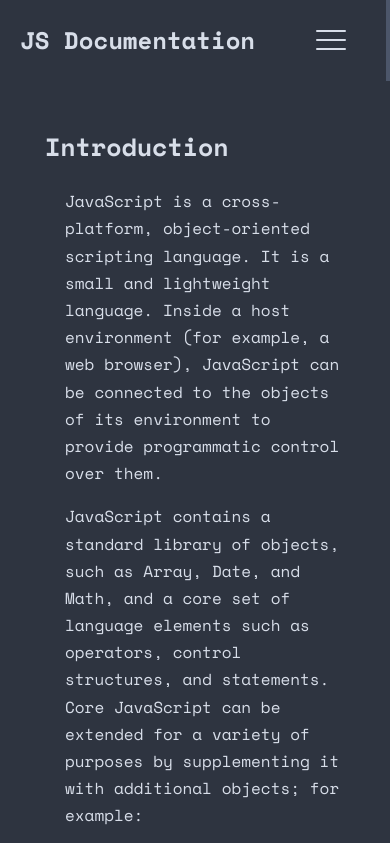
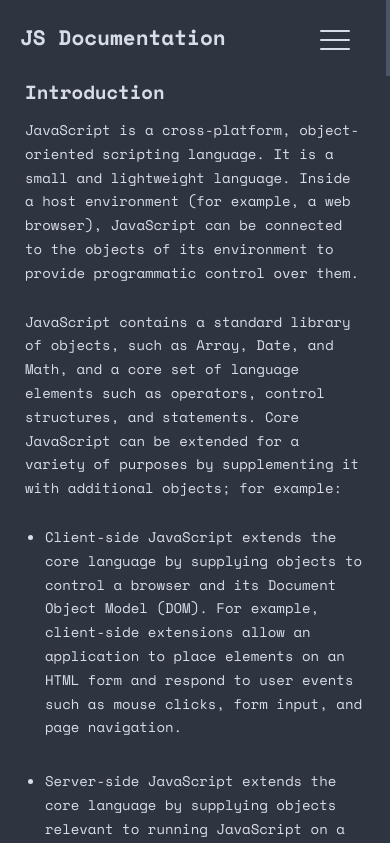
Before and after one commit to cmendez20/technical-documentation-page, a plain HTML site: page index.html in a window 390 px wide. Shown: the top 843 px of the page. Drawn offline with nearby package versions, Linux system fonts and the light colour scheme.

Commit message:
implemented fixed sidebar and finished project

```diff
--- a/index.html
+++ b/index.html
@@ -3,15 +3,15 @@
 <head>
   <meta charset="UTF-8">
   <meta name="viewport" content="width=device-width, initial-scale=1.0">
-  <title>Technical Documentation Page</title>
+  <title>JavaScript Documentation Page</title>
   <link href="https://fonts.googleapis.com/css2?family=Space+Mono:wght@400;700&display=swap"
     rel="stylesheet">
   <link rel="stylesheet" href="./css/main.css">
 </head>
 <body>
   <div class="container">
-    <nav id="navbar">
-      <header id="header"><a href="#">JS Documentation</a></header>
+    <nav id="navbar" name="top">
+      <header onclick="topFunction()" id="header"><a href="">JS Documentation</a></header>
       <a href="#" class="toggle-button">
         <span class="toggle-button__bar"></span>
         <span class="toggle-button__bar"></span>
@@ -100,7 +100,7 @@
         </section>
 
         <section id="hello_world" class="main-section">
-          <header class="main-section__header">Hello world</header>
+          <header class="main-section__header">Hello World</header>
           <p class="main-section__paragraph main-section__code-text">
             To get started with writing JavaScript, open the Scratchpad and write your first "Hello world"
             JavaScript code:
@@ -203,6 +203,9 @@
             </code>
           </pre>
         </section>
+
+        <!-- <a class="to-top-button" href="#top">Go back to top</a> -->
+        <button onclick="topFunction()" id="myBtn" title="Go to top">Top</button>
     </main>
   </div>
   <script src="./scripts.js"></script>
--- a/scripts.js
+++ b/scripts.js
@@ -4,3 +4,22 @@ const navbarLinks = document.getElementsByClassName('navbar-links')[0];
 toggleButton.addEventListener('click', () => {
   navbarLinks.classList.toggle('active');
 })
+
+mybutton = document.getElementById("myBtn");
+
+// When the user scrolls down 20px from the top of the document, show the button
+window.onscroll = function () { scrollFunction() };
+
+function scrollFunction() {
+  if (document.body.scrollTop > 20 || document.documentElement.scrollTop > 20) {
+    mybutton.style.display = "block";
+  } else {
+    mybutton.style.display = "none";
+  }
+}
+
+// When the user clicks on the button, scroll to the top of the document
+function topFunction() {
+  document.body.scrollTop = 0; // For Safari
+  document.documentElement.scrollTop = 0; // For Chrome, Firefox, IE and Opera
+}
--- a/scss/_globals.scss
+++ b/scss/_globals.scss
@@ -7,6 +7,11 @@
 html {
   font-size: 62.5%;
   box-sizing: border-box;
+  scroll-behavior: smooth;
+
+  &::-webkit-scrollbar {
+    display: none;
+  }
 }
 
 body {
@@ -15,18 +20,6 @@ body {
   line-height: 1.7;
   font-family: 'Space Mono', monospace;
   color: var(--color-nord-white);
-
-  &::-webkit-scrollbar {
-    width: .3rem;
-  }
-
-  &::-webkit-scrollbar-track {
-    background: var(--color-nord-light-black);
-  }
-
-  &::-webkit-scrollbar-thumb {
-    background: var(--color-nord-frost-blue);
-  }
 }
 
 .container {
@@ -40,9 +33,7 @@ body {
   border-right: 4px solid var( --color-nord-light-black);
   display: flex;
   flex-direction: column;
-  // position: fixed;
-  // flex-wrap: wrap;
-  // align-content: flex-start;
+  min-height: 100vh;
 
   & a {
     color: var(--color-nord-white);
@@ -86,31 +77,33 @@ body {
 ////////// STYLING THE MAIN SECTION
 
 #main-doc {
-  margin: 4.5rem;
-  flex: 0 0 140rem;
+  // margin: 4.5rem 0 4.5rem 4.5rem;
+  padding: 4.5rem 0 4.5rem 4.5rem;
+  flex: 1;
+  overflow-y: scroll;
+  height: 100vh;
+
+  &::-webkit-scrollbar {
+    width: .3rem;
+  }
+
+  &::-webkit-scrollbar-track {
+    background: var(--color-nord-light-black);
+  }
+
+  &::-webkit-scrollbar-thumb {
+    background: var(--color-nord-frost-blue);
+    border-radius: 100px;
+  }
 
   & section:not(:last-of-type) {
     margin-bottom: 4rem;
   }
-
-  @media only screen and (max-width: 1700px) {
-    flex: 0 0 120rem;
-  }
-
-  @media only screen and (max-width: 1500px) {
-    flex: 0 0 100rem;
-  }
-
-  @media only screen and (max-width: 1300px) {
-    flex: 0 0 90rem;
-  }
-
-  @media only screen and (max-width: 1200px) {
-    flex: 0 0 75rem;
-  }
 }
 
 .main-section {
+  margin-right: 12rem;
+
   &__header {
     font-size: 2.5rem;
     font-weight: 700;
@@ -126,7 +119,6 @@ body {
   }
 
   &__list {
-    list-style-position: inside;
     margin-left: 4rem;
 
     &__item:not(:last-child) {
@@ -144,6 +136,10 @@ body {
     margin-bottom: 0rem;
   }
 
+
+//////////////////////////////////////////////
+////////// STYLING CODE BLOCKS
+
 pre code {
   background-color: var( --color-nord-light-black);
   border: 1px solid var(--color-nord-white);
@@ -153,6 +149,9 @@ pre code {
   margin-left: 3.5rem;
 }
 
+
+//////////////////////////////////////////////
+////////// STYLING THE RESPONSIVE HAMBURGER MENU
 .toggle-button {
   position: absolute;
   top: 2.95rem;
@@ -172,22 +171,50 @@ pre code {
 
 }
 
+//////////////////////////////////////////////
+////////// STYLING THE GO TO TOP BUTTON (with some help from w3schools)
+#myBtn {
+  display: none; /* Hidden by default */
+  position: fixed; /* Fixed/sticky position */
+  bottom: 2rem; /* Place the button at the bottom of the page */
+  right: 3rem; /* Place the button 30px from the right */
+  z-index: 99; /* Make sure it does not overlap */
+  border: none; /* Remove borders */
+  outline: none; /* Remove outline */
+  background-color: var(--color-nord-dark-blue); /* Set a background color */
+  color: var(--color-nord-white); /* Text color */
+  cursor: pointer; /* Add a mouse pointer on hover */
+  padding: 1.5rem; /* Some padding */
+  border-radius: 10px; /* Rounded corners */
+  font-size: 1.6rem; /* Increase font size */
+}
+
+#myBtn:hover {
+  background-color: var(--color-nord-light-blue); /* Add a dark-grey background on hover */
+}
+
+//////////////////////////////////////////////
+////////// MEDIA QUERIES
  @media only screen and (max-width: 1024px) {
   .container {
     flex-direction: column;
   }
 
+  #main-doc {
+    padding-top: 0;
+  }
+
   #navbar {
     flex-direction: column;
-    position: sticky;
-    top: 0;
+    // position: sticky;
+    // top: 0;
     background-color: var(--color-nord-bg);
+    min-height: auto;
   }
 
   #header {
     border-bottom: none;
     margin-right: auto;
-
   }
 
   .toggle-button {
@@ -218,3 +245,43 @@ pre code {
     overflow: scroll;
   }
 }
+
+@media only screen and (max-width: 450px) {
+  body {
+    font-size: 1.4rem;
+  }
+
+  #header {
+    font-size: 2.1rem;
+  }
+
+  #main-doc {
+    padding: 0 2.5rem 2.5rem 2.5rem;
+  }
+
+  .main-section {
+    margin-right: 0;
+
+    &__header {
+      font-size: 1.9rem;
+      margin-bottom: 1rem;
+    }
+
+    &__paragraph {
+      margin: 0 0 2.5rem 0;
+    }
+
+    &__list {
+    list-style-position: outside;
+    margin-left: 2rem;
+
+      &__item:not(:last-child) {
+        margin-bottom: 3rem;
+      }
+    }
+  }
+
+  pre code {
+  margin-left: 0;
+  }
+}
--- a/scss/_variables.scss
+++ b/scss/_variables.scss
@@ -9,5 +9,4 @@
   --color-nord-frost-blue: #88c0d0;
 
   --color-nord-green: #a3be8c;
-
 }
```
Also changed, not shown: css/main.css, 1 other file.
